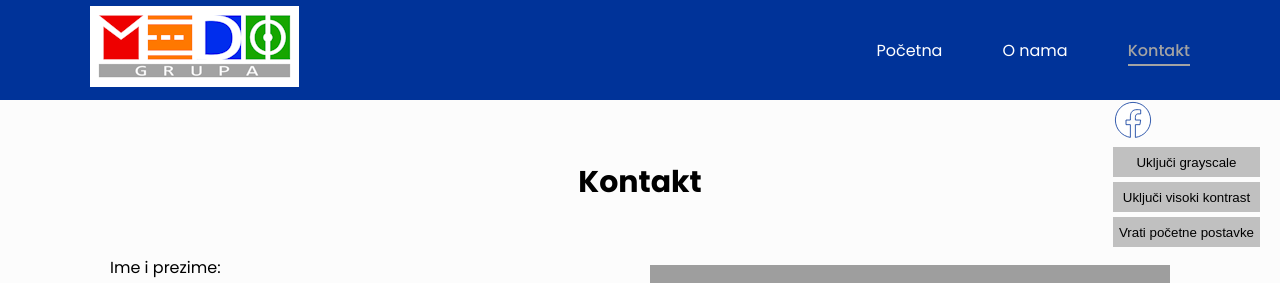
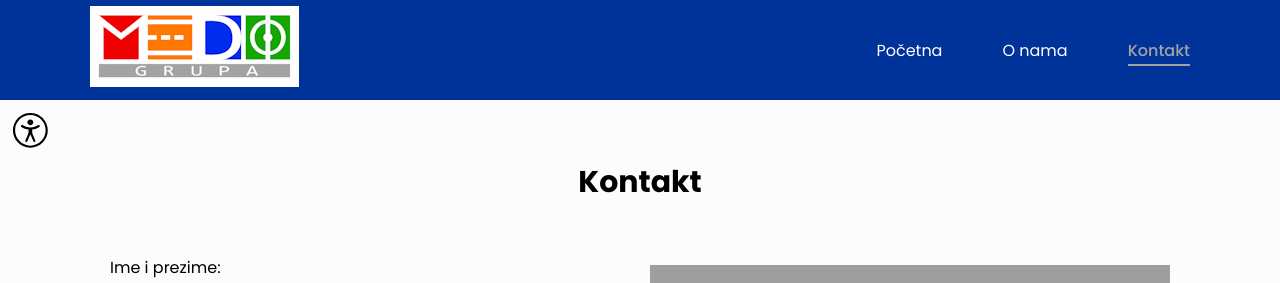
Before and after one commit to iivkov/MedoGrupa, a React (Create React App) app: page /kontakt in a window 1280 px wide. Shown: the top 283 px of the page. Built offline with nearby package versions, Linux system fonts and the light colour scheme; grey boxes are pictures that could not be loaded.

Commit message:
povećanje fontova, pokušaji

```diff
--- a/src/App.css
+++ b/src/App.css
@@ -1,4 +1,9 @@
 @import url('https://fonts.googleapis.com/css2?family=Poppins:wght@400;500;600;700&display=swap');
+
+:root {
+  --initial-h1-font-size: 30px; /* Postavite inicijalnu veličinu za h1 */
+  --initial-p-font-size: 20px; /* Postavite inicijalnu veličinu za p */
+}
 
 body {
   margin: 0;
@@ -156,13 +161,15 @@ body {
 
 
 h1 {
-    font-size: 30px;
+    /* font-size: 30px; */
+    font-size: var(--initial-h1-font-size);
     margin-bottom: 10px;
     text-align: center;
 }
 
 p {
-    font-size: 20px;
+    /* font-size: 20px; */
+    font-size: var(--initial-p-font-size);
 }
 
 .p-footer {
@@ -234,20 +241,46 @@ textarea {
 
 .accessibility-menu {
   position: fixed;
-  right: 20px;
+  top: 110px;
+  left: 10px;
+  /* position: relative; */
+  /* display: inline-block; */
 }
 
 .accessibility-buttons {
   display: flex;
   flex-direction: column;
+  position: absolute;
+  top: calc(100% + 10px);
+  left: 0;
+  background-color: #fff;
+  box-shadow: 0 0 10px rgba(0, 0, 0, 0.2);
+  opacity: 0;
+  transition: opacity 0.3s ease-in-out, visibility 0.3s ease-in-out;
+  padding: 10px;
+}
+
+.accessibility-buttons.open {
+  visibility: visible;
+  opacity: 1;
+}
+
+.accessibility-icon {
+  position: relative;
+  cursor: pointer;
+}
+
+.accessibility-menu.open .accessibility-icon {
+  z-index: 1;
 }
 
 .accessibility-buttons button {
   margin-bottom: 5px;
-  background-color: silver;
+  background-color: #00000033;
   color: black;
   border: none;
   height: 30px;
+  width: 150px;
 }
 
 .grayscale {
@@ -258,7 +291,3 @@ textarea {
   background-color: #003399;
   color: white;
 }
-
-.fb-icon {
-  color: white;
-}
--- a/src/App.js
+++ b/src/App.js
@@ -9,21 +9,21 @@ import ContactComponent from './components/ContactComponent';
 import AccessibilityMenu from './components/AccessibilityMenu';
 
 function App() {
-  // const [fontSize, setFontSize] = useState(16);
+  const [fontSize, setFontSize] = useState(16);
   const [grayscale, setGrayscale] = useState(false);
   const [highContrast, setHighContrast] = useState(false);
 
-  // const increaseFontSize = () => {
-  //   if (fontSize * 1.15 <= 96) {
-  //     setFontSize(prevFontSize => prevFontSize * 1.15);
-  //   }
-  // };
+  const increaseFontSize = () => {
+    if (fontSize * 1.15 <= 96) {
+      setFontSize(prevFontSize => prevFontSize * 1.15);
+    }
+  };
 
-  // const decreaseFontSize = () => {
-  //   if (fontSize * 0.9 >= 16) {
-  //     setFontSize(prevFontSize => prevFontSize * 0.9);
-  //   }
-  // };
+  const decreaseFontSize = () => {
+    if (fontSize * 0.9 >= 16) {
+      setFontSize(prevFontSize => prevFontSize * 0.9);
+    }
+  };
 
   const resetFontSize = () => {
     // setFontSize(16);
@@ -40,18 +40,19 @@ function App() {
   };
 
   return (
-    <div className={`App ${grayscale ? 'grayscale' : ''} ${highContrast ? 'high-contrast' : ''}`}>
+    <div className={`App ${grayscale ? 'grayscale' : ''} ${highContrast ? 'high-contrast' : ''}`} style={{ fontSize: `${fontSize}px`}}>
     {/* < > */}
       <BrowserRouter>
         <Navbar/>
         <AccessibilityMenu
-        // increaseFontSize={increaseFontSize}
-        // decreaseFontSize={decreaseFontSize}
+        increaseFontSize={increaseFontSize}
+        decreaseFontSize={decreaseFontSize}
         resetFontSize={resetFontSize}
         toggleGrayscale={toggleGrayscale}
         toggleHighContrast={toggleHighContrast}
         grayscale={grayscale}
         highContrast={highContrast}
+        fontSize={fontSize}
       />
         <Routes>
           <Route path="/" exact element={<HomeComponent/>} />
--- a/src/components/AccessibilityMenu.js
+++ b/src/components/AccessibilityMenu.js
@@ -1,30 +1,31 @@
 import React, { useState } from 'react';
-import { ReactComponent as AccessibilityLogo } from '../assets/facebook_logo.svg'
+import { ReactComponent as AccessibilityLogo } from '../assets/accessibility_logo.svg'
 
 const AccessibilityMenu = ({
-    // increaseFontSize,
-    // decreaseFontSize,
+    increaseFontSize,
+    decreaseFontSize,
     resetFontSize,
     toggleGrayscale,
     toggleHighContrast,
     grayscale,
     highContrast,
+    fontSize
 }) => {
 
-    const [showAccessibility, setShowAccessibility] = useState(false)
+    const [accessibilityMenuOpen, setAccessibilityMenuOpen] = useState(false);
 
-    const handleShowAccessibility = () => {
-        setShowAccessibility(!showAccessibility)
-    }
+    const handleAccessibilityIconClick = () => {
+        setAccessibilityMenuOpen(!accessibilityMenuOpen);
+    };
 
     return (
-    <div className={`accessibility-menu ${showAccessibility ? 'active' : ''}`}>
-        <div className="accessibility-icon" onClick={handleShowAccessibility}>
+    <div className={`accessibility-menu ${accessibilityMenuOpen ? 'open' : ''}`}>
+        <div className="accessibility-icon" onClick={handleAccessibilityIconClick}>
             <AccessibilityLogo />
         </div>
-        <div className='accessibility-buttons'>
-            {/* <button onClick={increaseFontSize}>Povećaj tekst</button>
-            <button onClick={decreaseFontSize}>Smanji tekst</button> */}
+        <div className={`accessibility-buttons ${accessibilityMenuOpen ? 'open' : ''}`} style={{ fontSize: `${fontSize}px` }}>
+            <button onClick={increaseFontSize}>Povećaj tekst</button>
+            <button onClick={decreaseFontSize}>Smanji tekst</button>
             <button onClick={toggleGrayscale}>
                 {grayscale ? 'Isključi grayscale' : 'Uključi grayscale'}
             </button>
```
Also changed, not shown: src/assets/accessibility_logo.svg.
